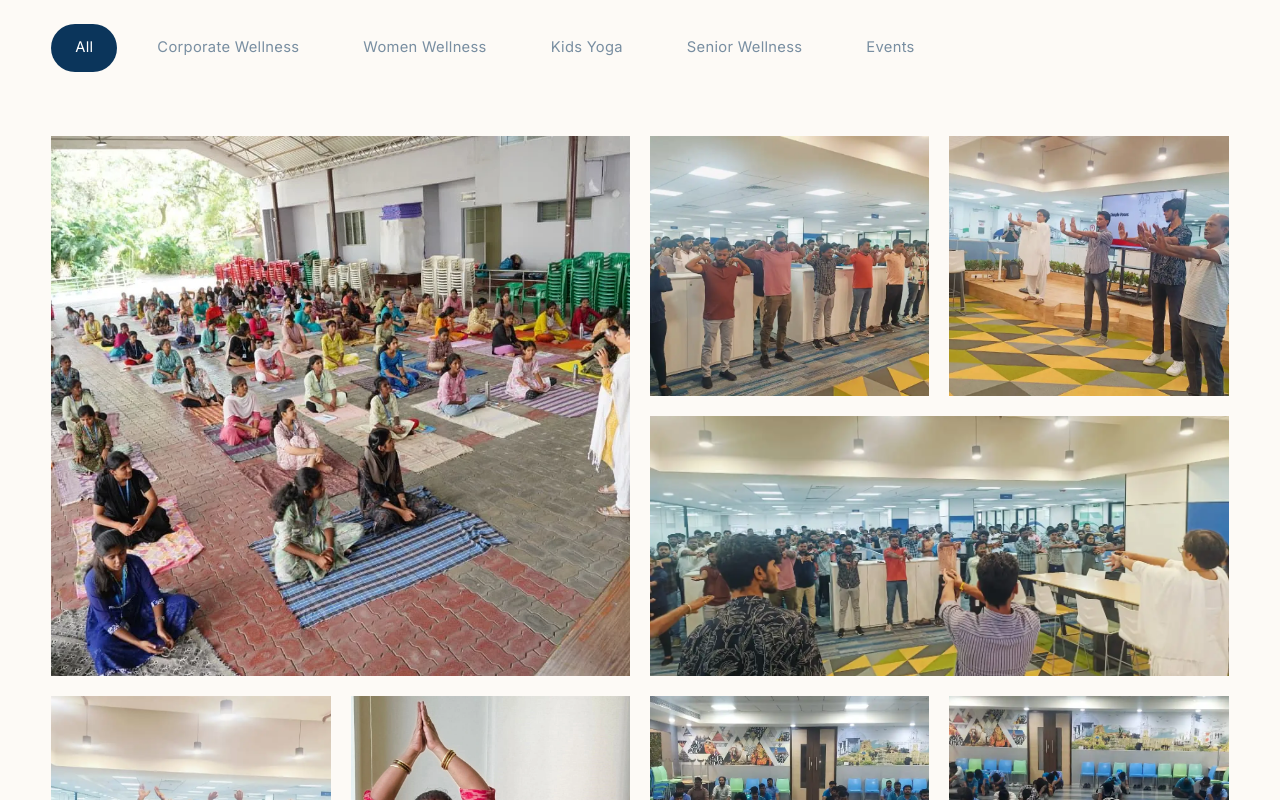
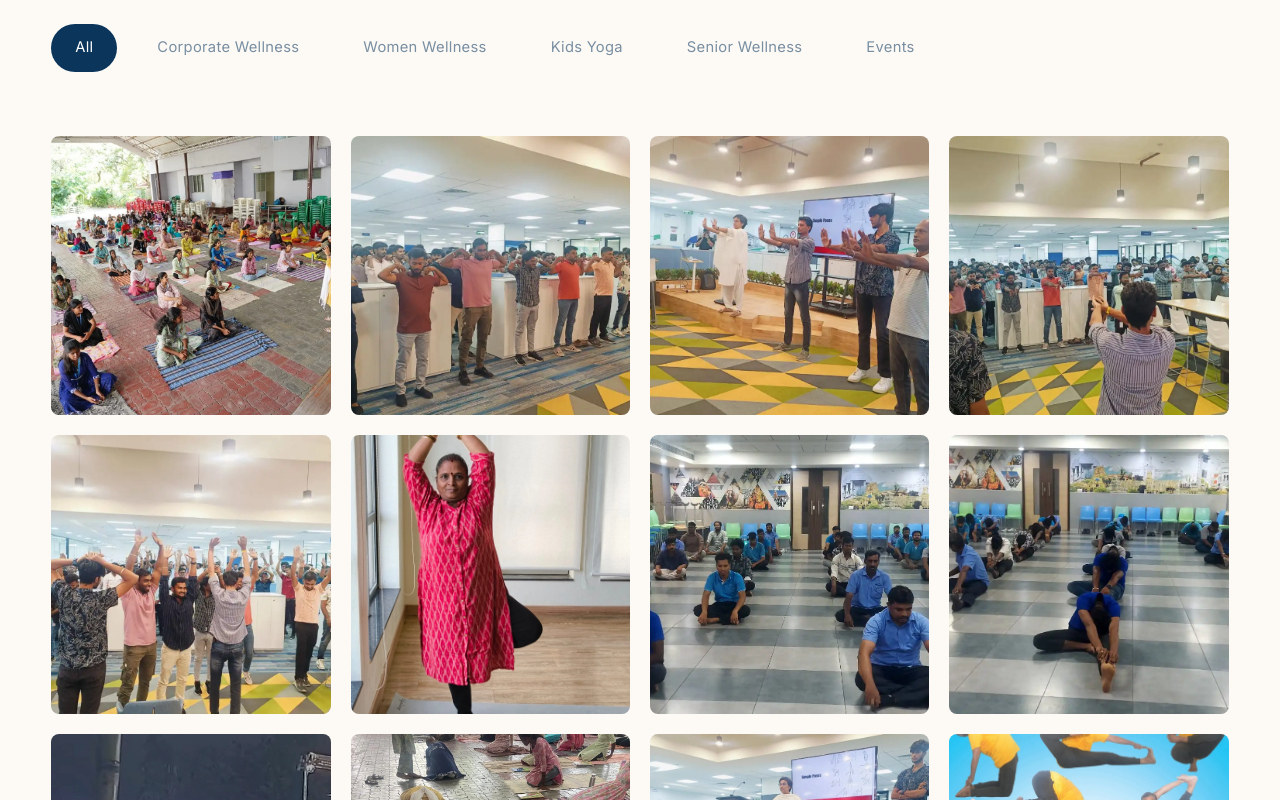
Before and after one commit to zynedigix/aatralyoga, a React (Vite) app: page / in a window 1280 px wide. Shown: the part 10440-11240 px from the top of the page. Built offline with nearby package versions, Linux system fonts and the light colour scheme; no server answers.

Commit message:
Gallery Updates

```diff
--- a/src/components/Gallery.jsx
+++ b/src/components/Gallery.jsx
@@ -28,18 +28,18 @@ const categories = [
 ];
 
 const galleryItems = [
-  { src: yoga01, category: "events", span: "md:col-span-2 md:row-span-2", tall: true },
-  { src: yoga02, category: "women", span: "md:col-span-1", tall: false },
-  { src: yoga03, category: "women", span: "md:col-span-1", tall: false },
-  { src: yoga04, category: "corporate", span: "md:col-span-2", tall: false },
-  { src: yoga05, category: "women", span: "md:col-span-1", tall: false },
-  { src: yoga06, category: "senior", span: "md:col-span-1 md:row-span-2", tall: true },
-  { src: yoga07, category: "kids", span: "md:col-span-1", tall: false },
-  { src: yoga08, category: "corporate", span: "md:col-span-1", tall: false },
-  { src: yoga09, category: "kids", span: "md:col-span-1", tall: false },
-  { src: yoga10, category: "senior", span: "md:col-span-1", tall: false },
-  { src: yoga11, category: "events", span: "md:col-span-2", tall: false },
-  { src: yoga12, category: "events", span: "md:col-span-1", tall: false },
+  { src: yoga01, category: "events" },
+  { src: yoga02, category: "women" },
+  { src: yoga03, category: "women" },
+  { src: yoga04, category: "corporate" },
+  { src: yoga05, category: "women" },
+  { src: yoga06, category: "senior" },
+  { src: yoga07, category: "kids" },
+  { src: yoga08, category: "corporate" },
+  { src: yoga09, category: "kids" },
+  { src: yoga10, category: "senior" },
+  { src: yoga11, category: "events" },
+  { src: yoga12, category: "events" },
 ];
 
 function GalleryModal({ items, index, onClose, onPrev, onNext }) {
@@ -197,7 +197,7 @@ function Gallery() {
 
         <motion.div
           layout
-          className="grid grid-cols-2 md:grid-cols-4 gap-3 lg:gap-5 auto-rows-[160px] md:auto-rows-[220px] lg:auto-rows-[260px]"
+          className="grid grid-cols-2 md:grid-cols-4 gap-3 lg:gap-5"
         >
           <AnimatePresence mode="popLayout">
             {filtered.map((item, index) => (
@@ -210,12 +210,12 @@ function Gallery() {
                 exit={{ opacity: 0, scale: 0.95 }}
                 transition={{ duration: 0.45, ease }}
                 onClick={() => openModal(index)}
-                className={`${item.span} overflow-hidden group relative cursor-pointer text-left focus:outline-none focus-visible:ring-2 focus-visible:ring-gold/50`}
+                className="aspect-square overflow-hidden group relative cursor-pointer text-left focus:outline-none focus-visible:ring-2 focus-visible:ring-gold/50"
               >
                 <img
                   src={item.src}
                   alt={`Aatral Yoga — ${categories.find((c) => c.id === item.category)?.label}`}
-                  className="w-full h-full object-cover group-hover:scale-[1.04] transition-transform duration-700 ease-out"
+                  className="w-full h-full object-cover group-hover:scale-105 transition-transform duration-700 ease-out rounded-lg"
                   loading="lazy"
                 />
                 <div className="absolute inset-0 bg-navy/0 group-hover:bg-navy/15 transition-colors duration-500" />
```
